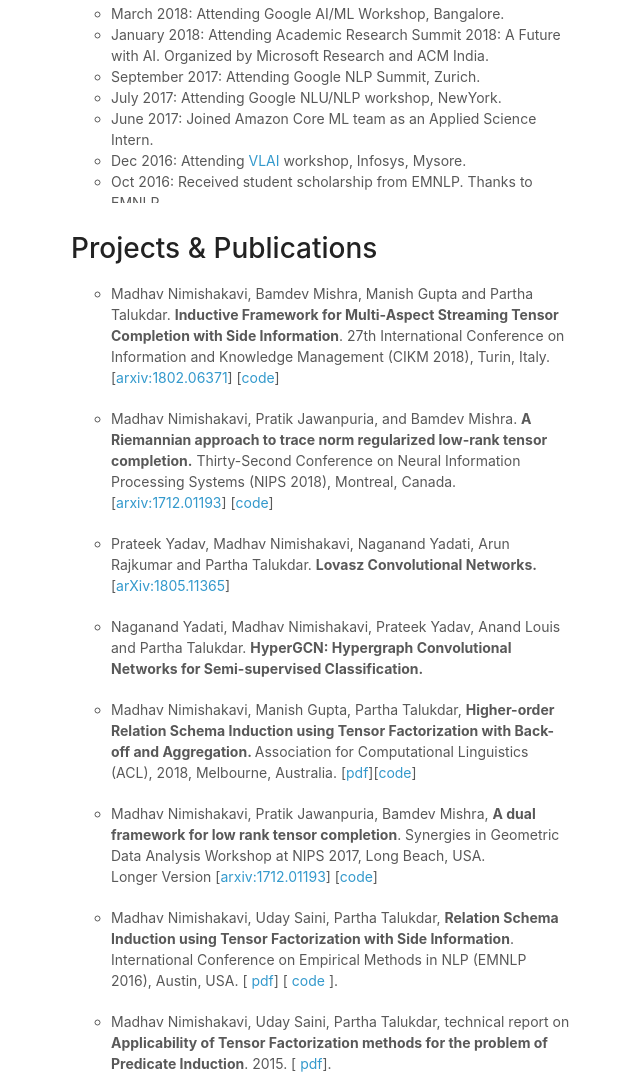
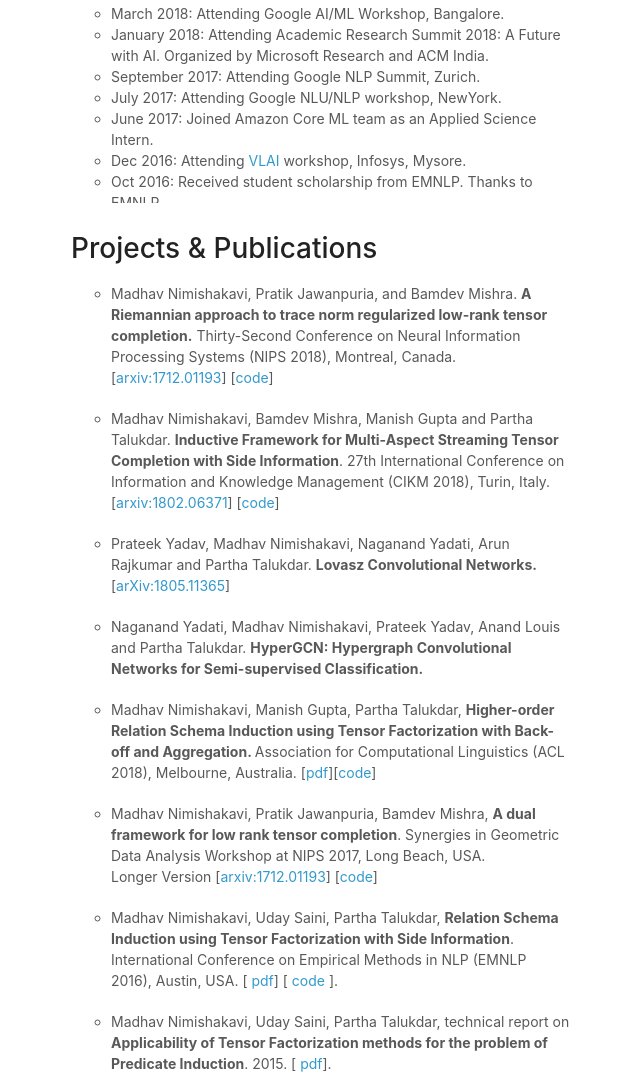
Before and after one commit to madhavcsa/madhavcsa.github.io, a plain HTML site: page index.html in a window 1280 px wide. Shown: the part 640-1720 px from the top of the page, without its empty margins (499-1139 px from the left). Drawn offline with Linux system fonts and the light colour scheme.

Commit message:
nips updat

```diff
--- a/index.html
+++ b/index.html
@@ -71,16 +71,16 @@
 
       <section>
         <h1>Projects & Publications</h1>
+		<ul type="circle"><li>Madhav Nimishakavi, Pratik Jawanpuria, and Bamdev Mishra. <b> A Riemannian approach to trace norm regularized low-rank tensor completion.</b> Thirty-Second Conference on Neural Information Processing Systems (NIPS 2018), Montreal, Canada.[<a href = "https://arxiv.org/pdf/1712.01193.pdf">arxiv:1712.01193</a>] [<a href="https://github.com/madhavcsa/Low-Rank-Tensor-Completion">code</a>]</li></ul>
 		<ul type="circle">
 		<li> Madhav Nimishakavi, Bamdev Mishra, Manish Gupta and Partha Talukdar. <b> Inductive Framework for Multi-Aspect Streaming Tensor Completion with Side Information</b>.
 27th International Conference on Information and Knowledge Management (CIKM 2018), Turin, Italy. [<a href = "https://arxiv.org/pdf/1802.06371.pdf">arxiv:1802.06371</a>] [<a href="https://github.com/madhavcsa/SIITA">code</a>]   </li>
 		</ul>
-		<ul type="circle"><li>Madhav Nimishakavi, Pratik Jawanpuria, and Bamdev Mishra. <b> A Riemannian approach to trace norm regularized low-rank tensor completion.</b> Thirty-Second Conference on Neural Information Processing Systems (NIPS 2018), Montreal, Canada.[<a href = "https://arxiv.org/pdf/1712.01193.pdf">arxiv:1712.01193</a>] [<a href="https://github.com/madhavcsa/Low-Rank-Tensor-Completion">code</a>]</li></ul>
 		<ul type="circle"><li> Prateek Yadav, Madhav Nimishakavi, Naganand Yadati, Arun Rajkumar and Partha Talukdar. <b>Lovasz Convolutional Networks.</b> [<a href="http://arxiv.org/abs/1805.11365">arXiv:1805.11365</a>]</li></ul>
 		<ul type="circle"><li> Naganand Yadati, Madhav Nimishakavi, Prateek Yadav, Anand Louis and Partha Talukdar. <b>HyperGCN: Hypergraph Convolutional Networks for Semi-supervised Classification.</b></li> </ul>
 		<ul type="circle">
 			<li> Madhav Nimishakavi, Manish Gupta, Partha Talukdar, <b> Higher-order Relation Schema Induction using Tensor Factorization with Back-off and Aggregation. </b>
-				Association for Computational Linguistics (ACL), 2018, Melbourne, Australia. [<a href="https://arxiv.org/pdf/1707.01917.pdf">pdf</a>][<a href="https://github.com/madhavcsa/TFBA">code</a>]
+				Association for Computational Linguistics (ACL 2018), Melbourne, Australia. [<a href="https://arxiv.org/pdf/1707.01917.pdf">pdf</a>][<a href="https://github.com/madhavcsa/TFBA">code</a>]
 			</li>
 	      </ul>
 
```
